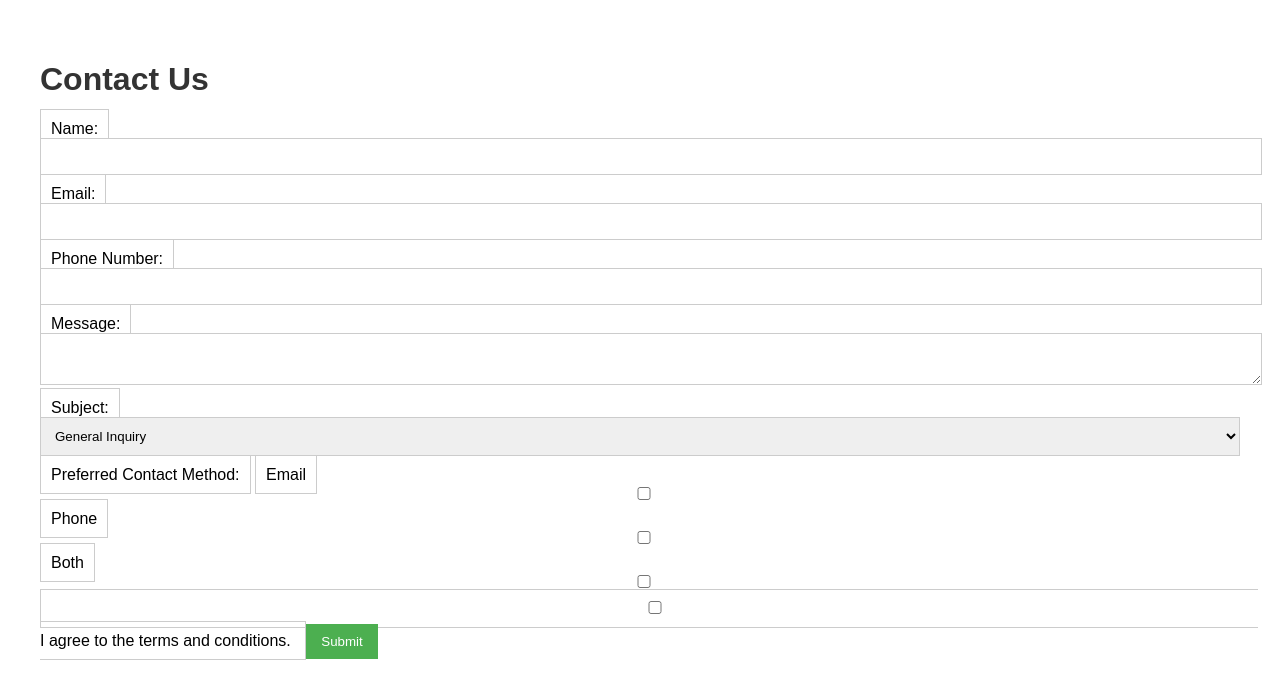
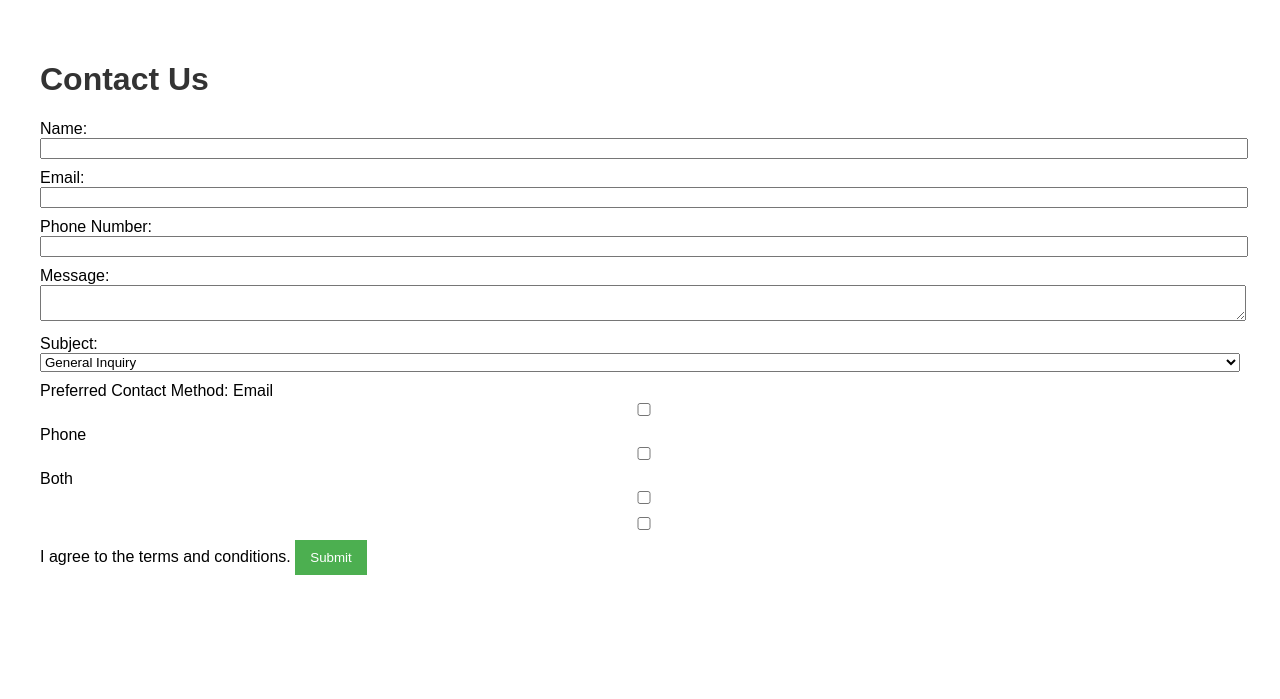
Before and after one commit to kptagat4/lab.exam, a Flask app: page / in a window 1280 px wide. Shown: the top 699 px of the page. Run offline with Flask 3, Linux system fonts and the light colour scheme.

Commit message:
Update styles.css

```diff
--- a/static/styles.css
+++ b/static/styles.css
@@ -14,9 +14,9 @@ form {
 
 label, input, textarea, select {
     width: 100%;
-    padding: 10px;
+
     margin-bottom: 10px;
-    border: 1px solid #ccc;
+
 }
 
 button {
```
